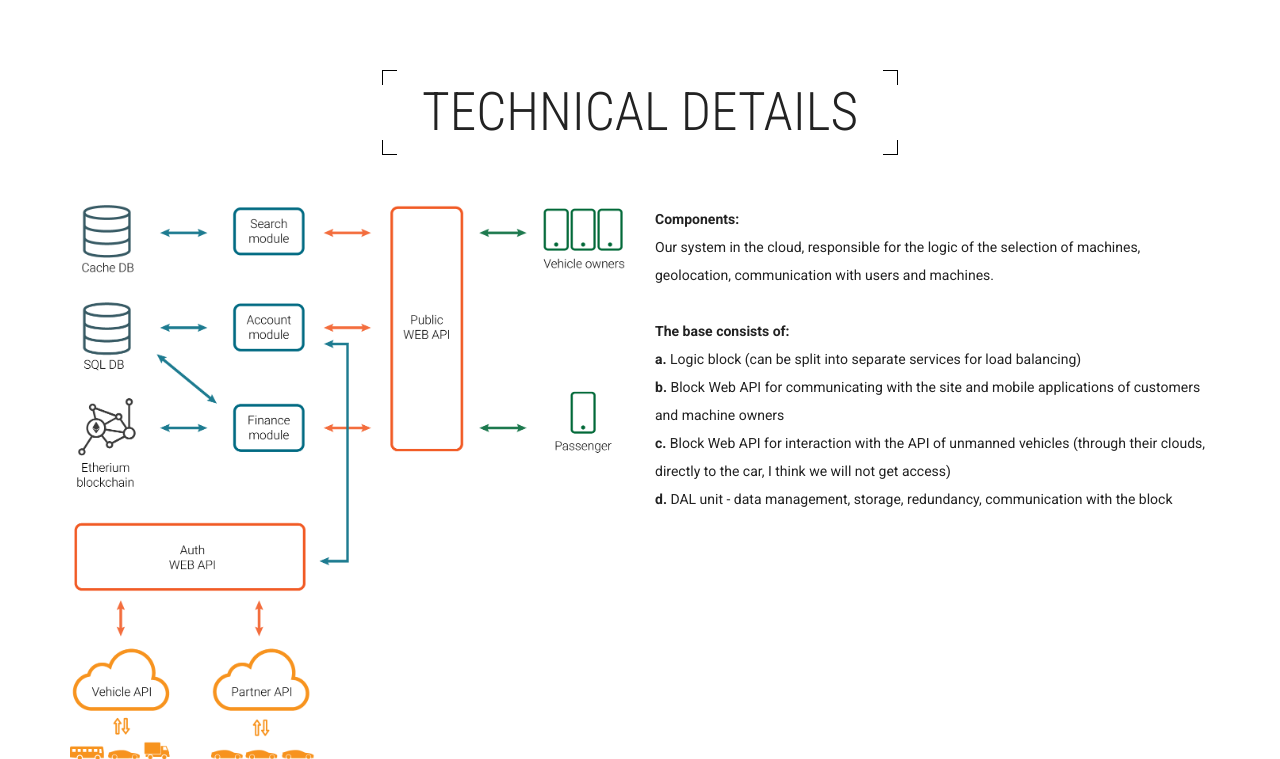
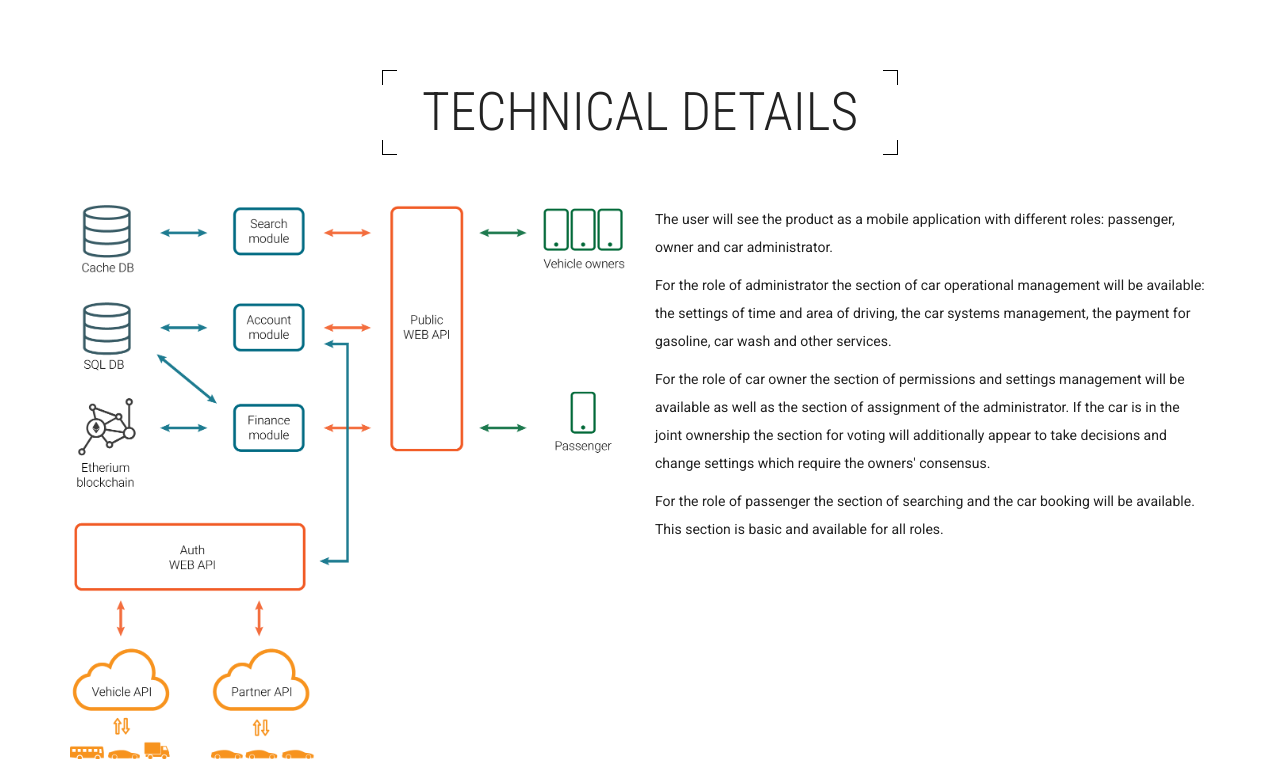
Before and after one commit to HereYouGothefirst/web-site, a PHP site: page / in a window 1280 px wide. Shown: the part 5600-6359 px from the top of the page. Run offline with PHP 8.4, Linux system fonts and the light colour scheme; data that the repository does not hold is empty; some libraries are stand-ins or nearby versions; some web fonts are replaced.

Commit message:
заменил текст технических деталей и увеличел размер шрифт в главном блоке

```diff
--- a/assets/css/style.css
+++ b/assets/css/style.css
@@ -312,7 +312,7 @@ a:hover {
 }
 
 .headings h1 {
-    font-size: 40px;
+    font-size: 62px;
     font-weight: 300;
     padding-bottom: 20px;
 }
--- a/index.php
+++ b/index.php
@@ -295,17 +295,19 @@ $params = [
 
             <div class="col-md-6">
                 <p class="default-text default-text--air">
-                    <strong>Components:</strong><br/>
-                    Our system in the cloud, responsible for the logic of the selection of machines, geolocation,
-                    communication with users and machines. <br/><br/>
-                    <strong>The base consists of:</strong><br/>
-                    <strong>a.</strong> Logic block (can be split into separate services for load balancing)<br/>
-                    <strong>b.</strong> Block Web API for communicating with the site and mobile applications of
-                    customers and machine owners<br/>
-                    <strong>c.</strong> Block Web API for interaction with the API of unmanned vehicles (through their
-                    clouds, directly to the car, I think we will not get access)<br/>
-                    <strong>d.</strong> DAL unit - data management, storage, redundancy, communication with the block
-                </p>
+                    The user will see the product as a mobile application with different roles: passenger, owner and car
+                    administrator. </p>
+                <p class="default-text default-text--air">For the role of administrator the section of car operational
+                    management will be
+                    available: the settings of time and area of driving, the car systems management, the payment for
+                    gasoline, car wash and other services.</p>
+                <p class="default-text default-text--air">For the role of car owner the section of permissions and
+                    settings management will be available as well as the section of assignment of the administrator. If
+                    the car is in the joint ownership the section for voting will additionally appear to take decisions
+                    and change settings which require the owners' consensus. </p>
+                <p class="default-text default-text--air">For the role of passenger the section of
+                    searching and the car booking will be available. This section is basic and available for all
+                    roles. </p>
             </div>
         </section>
 
```
